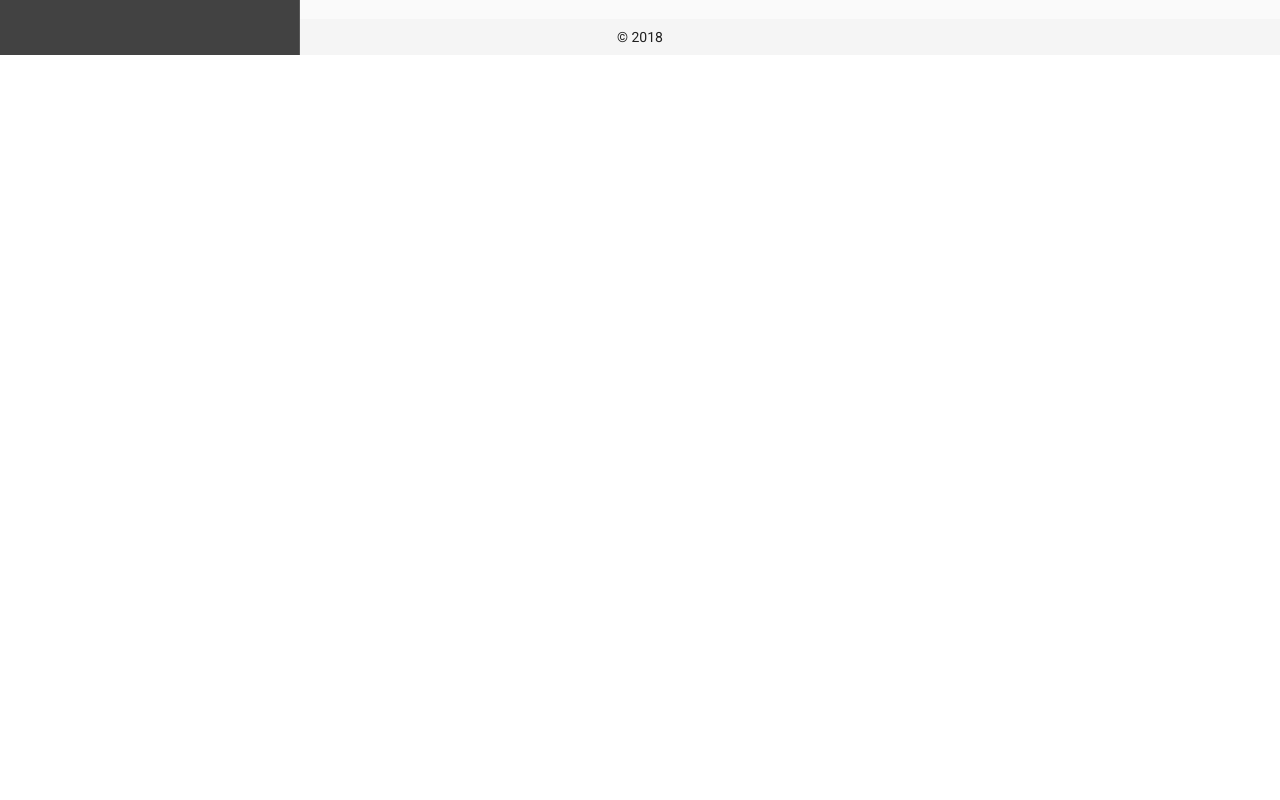
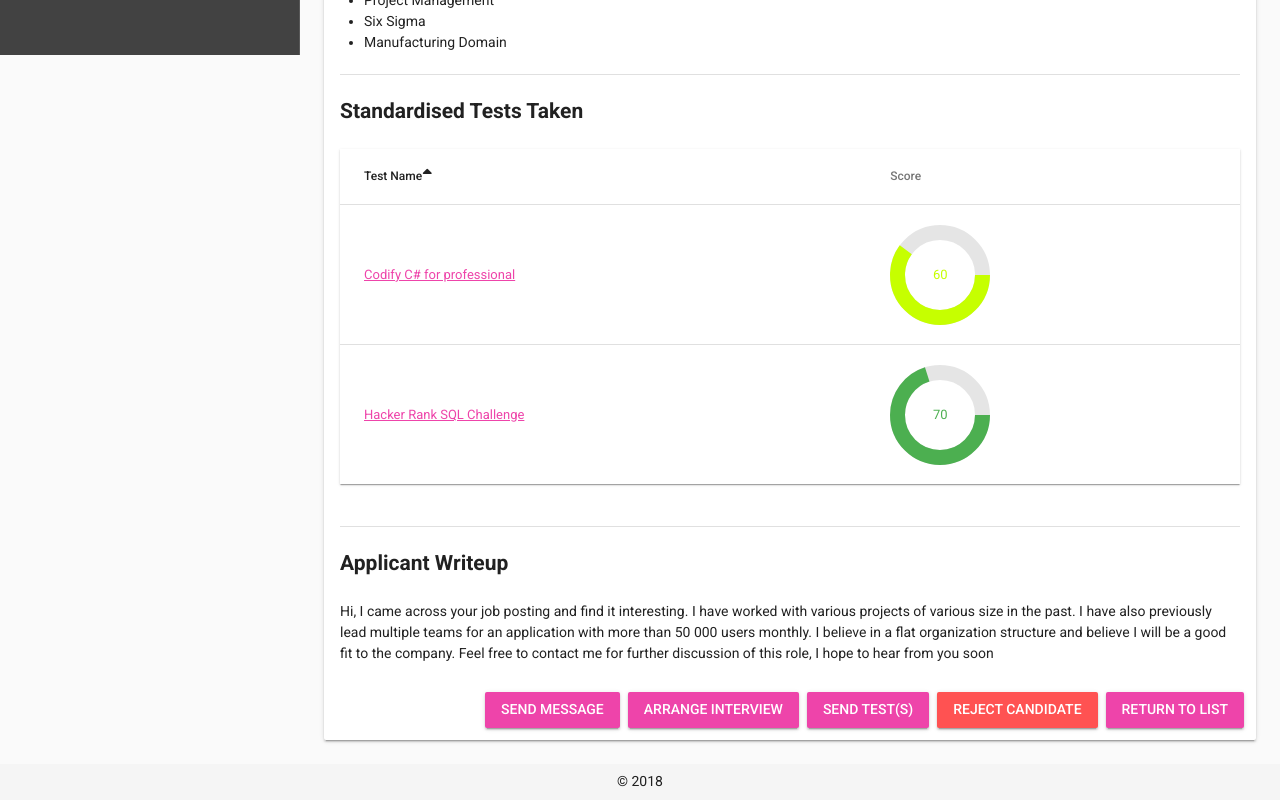
Before and after one commit to douglasleekiathui/wwcode, a Vue app: page /wwcode/jobs/1/1 in a window 1280 px wide. Shown: the part 745-1545 px from the top of the page. Before the commit the page ends 800 px from the top, so only its background shows below. Built offline with nearby package versions, Linux system fonts and the light colour scheme.

Commit message:
progress for test

```diff
--- a/src/components/jobs/Applicant.vue
+++ b/src/components/jobs/Applicant.vue
@@ -5,6 +5,7 @@
         <v-card-text>
             <div>Application: {{item.id}}</div>
             <br>
+            <!-- <div>Status: Todo</div> -->
             <div><h2>Projects</h2></div>
             <div v-for="(Projects,i) in item.Projects" :key="i">
               <br>
@@ -46,11 +47,12 @@
               >
                 <template slot="items" slot-scope="props">
                   <td><a :href="props.item.url">{{ props.item.name }}</a></td>
-                     <!-- <td><v-progress-circular
-      :value="40"
-      color="deep-orange lighten-2"
-    ></v-progress-circular></td> -->
-                  <td class="text-xs-right">{{ props.item.score }}</td>
+                     <td><br><v-progress-circular
+      :value="props.item.number"
+      :color="getScoreColour(props.item.colour)"
+      :size="100"
+      :width="15"
+    >{{props.item.number}}</v-progress-circular><br><br></td>
                 </template>
               </v-data-table>
             <br>
@@ -205,12 +207,15 @@ export default {
         dialog_test: false,
         dialog_interview: false,
         dialog_message: false,
+        hello: null,
+        placeholderForNothing: null,
+        date: null,
         menu: false,
         dateFormatted: null,
         select: ["08:30", "09:00", "09.30"],
         StandardTestHeaders: [
           {
-            text: 'Name',
+            text: 'Test Name',
             align: 'left',
             value: 'name'
           },
@@ -222,18 +227,18 @@ export default {
         console.log(this.$route.params.userId);
         var items =[
             {id:1,
-            Projects:[{name:"Logic University Stationery Stock Inventory System", url:"http://www.LUSSIS.com",writeup:"A stationery inventory system for logic university using C# as backend and MongoDB as database. The inventory system shorten the average processing time from 4 days to 1 days. An accountability assessment also showed a 300% increase in the accountability of inventory under the new system as compared to the old manual system. The project was award ISS-gold medal award."},{name:"Codeblue", url:"http://www.google.com",writeup:"A dashboard framework system that helps SME of Singapore to build dashboard application to link to their machine and transform data into useful information for process improvement. An average of 15% increment in productivity was reported by 26 Singapore SMEs. The system was developed on the MEAN stack to minimise cost of operation for the SMEs."},{name:"BlueMart Logistic System", url:"http://www.bluemart.com",writeup:"A logistic management for Blue Mart Singapore Pte Ltd. Improve the traceability of products using RFID tagging and other IOT solutions. The system allowed damaged perishable to be detected and result in a decrease of goods due to spoilage by 47%. This project was awarded with Blue Dot Design 2017"}],
+            Projects:[{name:"Logic University Stationery Stock Inventory System", url:"http://www.LUSSIS.com",writeup:"A stationery inventory system for logic university using C# as backend and MongoDB as database. The inventory system shorten the average processing time from 4 days to 1 days. An accountability assessment also showed a 300% increase in the accountability of inventory under the new system as compared to the old manual system. The project was awarded with ISS-gold medal award."},{name:"Codeblue", url:"http://www.google.com",writeup:"A dashboard framework system that helps SME of Singapore to build dashboard application to link to their machine and transform data into useful information for process improvement. An average of 15% increment in productivity was reported by 26 Singapore SMEs. The system was developed on the MEAN stack to minimise cost of operation for the SMEs."},{name:"BlueMart Logistic System", url:"http://www.bluemart.com",writeup:"A logistic management for Blue Mart Singapore Pte Ltd. Improve the traceability of products using RFID tagging and other IOT solutions. The system allowed damaged perishable to be detected and result in a decrease of goods due to spoilage by 47%. This project was awarded with Blue Dot Design 2017"}],
             TechnicalSkills:["C#", "SQL", "MongoDB", "Azure", "Linux", "Jenkins"],
             OtherSkills:["Project Management", "Six Sigma", "Manufacturing Domain"],
-            WriteUp:"Hi, I came across your job posting and find it interesting. I have worked with various projects in the past, feel free to contact me for further discussion of this role.",
-            StandardTest:[{name:"Codify C# for professional", url:"http://www.google.com", score:"30/50"},{name:"Hacker Rank SQL Challenge", url:"http://www.hackerrank.com", score:"95/100"}]
+            WriteUp:"Hi, I came across your job posting and find it interesting. I have worked with various projects of various size in the past. I have also previously lead multiple teams for an application with more than 50 000 users monthly. I believe in a flat organization structure and believe I will be a good fit to the company. Feel free to contact me for further discussion of this role, I hope to hear from you soon",
+            StandardTest:[{name:"Codify C# for professional", url:"http://www.google.com", score:"30/50", number:60, colour:"lime accent-3"},{name:"Hacker Rank SQL Challenge", url:"http://www.hackerrank.com", score:"95/100", number:70, colour:"green"}]
             },
             {id:2,
             Projects:[{name:"Theslos University HR System", url:"http://www.google.com", writeup:"A HR system for Theslos University using Java and spring framework. The average processing time of candidate improved from 14 days to 3 days while satifaction of employees improved by 35%"}, {name:"BoothsWorth Architecture Drawing Application", url:"http://www.google.com", writeup:"A drawing application that integrates AutoCAD with BootsWorth Internal Project Managaement System that provide better monitoring and cost estimation for the company. BootsWorth reported a 300% incremenet of cost estimation accuracy and directors were able to closely monitor projects."}],
             TechnicalSkills:["Java", "HTML", "CSS", "React", "Structs", "Fortran"],
             OtherSkills:["Work Health Safety", "Finance & Banking"],
             WriteUp:"I'm looking for opportunity to work in TechTech Pte Ltd, have experience working with teams of various capability. I have written a few open source technologies that have more than 100 000 users per month. Feel free to contact me for further discussion.",
-            StandardTest:[{name:"Codify Java for professional", url:"http://www.codify.com", score:"42/50", number:"84"},{name:"Hacker Rank SQL Challenge", url:"http://www.hackerank.com", score:"85/100", number:"30"}]
+            StandardTest:[{name:"Codify Java for professional", url:"http://www.codify.com", score:"42/50", number:84, colour:"green"},{name:"Hacker Rank SQL Challenge", url:"http://www.hackerank.com", score:"85/100", number:30, colour:"red"}]
             }
         ];
         items.forEach(data => {
@@ -245,7 +250,16 @@ export default {
     methods:{
         returnApplicationList(){
                     this.$router.push('/jobs/1');
+        },
+        getScoreColour(value){
+          return value > 90 ? "green"
+          :value > 80 ? "light-green accent-2"
+          :value > 70 ? "lime accent-3"
+          :value > 50 ? "yellow accent-2"
+          :value > 30 ? "orange accent-2"
+          : value
         }
+
     }
 }
 </script>
--- a/src/router/index.js
+++ b/src/router/index.js
@@ -91,7 +91,7 @@ export default new Router({
       }
     },
     {
-      path: '/jobs/1/1',
+      path: '/jobs/1/:userId',
       name: 'Applicant',
       components: {
         default:Applicant,
```
